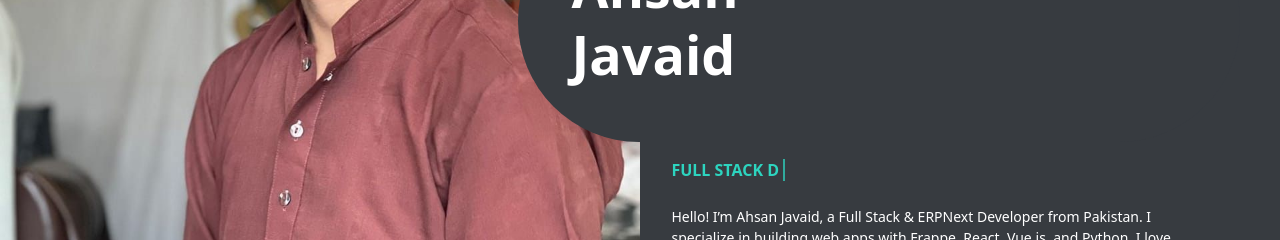
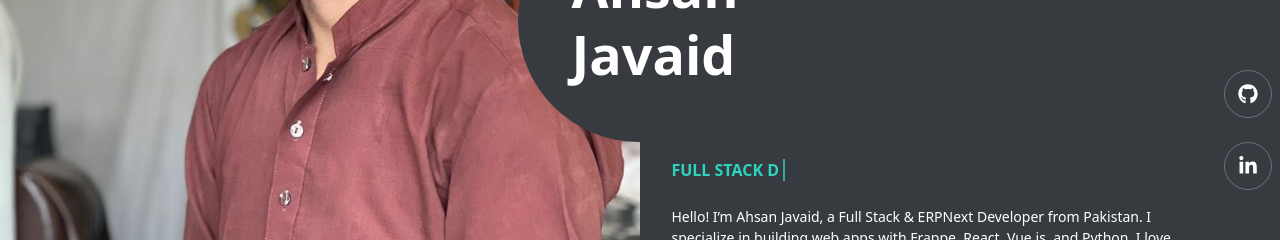
Before and after one commit to ehsanjavaid/React-Portfolio, a React (Vite) app: page / in a window 1280 px wide. Shown: the part 270-510 px from the top of the page. Built offline with nearby package versions, Linux system fonts and the light colour scheme.

Commit message:
right side social icons added

```diff
--- a/src/App.tsx
+++ b/src/App.tsx
@@ -1,6 +1,7 @@
 import Navbar from './components/Navbar';
 import LeftImage from './components/Leftimage';
 import Sidebar from './components/Sidebar'
+import Righticons from './components/Righticons'
 
 export default function App() {
   return (
@@ -9,6 +10,7 @@ export default function App() {
       <LeftImage />
       <Navbar />
       <Sidebar />
+      <Righticons />
     </div>
   );
 }
--- /dev/null
+++ b/src/components/Righticons.tsx
@@ -0,0 +1,29 @@
+import { FaGithub, FaLinkedinIn } from 'react-icons/fa';
+
+const SocialSidebar = () => {
+    return (
+        <div className="fixed right-0 top-0 h-screen w-16 bg-[#373b40] flex flex-col items-center justify-center gap-6">
+            {/* GitHub Icon */}
+            <a
+                href="https://github.com/ehsanjavaid"
+                target="_blank"
+                rel="noopener noreferrer"
+                className="w-12 h-12 rounded-full border border-gray-500 flex items-center justify-center hover:bg-gray-700 transition"
+            >
+                <FaGithub className="text-white text-xl" />
+            </a>
+
+            {/* LinkedIn Icon */}
+            <a
+                href="https://www.linkedin.com/in/ahsan-javaid-75032319b/"
+                target="_blank"
+                rel="noopener noreferrer"
+                className="w-12 h-12 rounded-full border border-gray-500 flex items-center justify-center hover:bg-gray-700 transition"
+            >
+                <FaLinkedinIn className="text-white text-xl" />
+            </a>
+        </div>
+    );
+};
+
+export default SocialSidebar;
--- a/src/components/Sidebar.tsx
+++ b/src/components/Sidebar.tsx
@@ -2,7 +2,7 @@ import React, { useState, useEffect } from "react";
 import { ChevronRight } from 'lucide-react';
 
 const HeroText: React.FC = () => {
-    const texts = ['ERPNEXT DEVELOPER', 'FULL STACK DEVELOPER', 'SOFTWARE ENGINEER'];
+    const texts = ['ERPNEXT DEVELOPER', 'FULL STACK DEVELOPER', 'SOFTWARE DEVELOPER'];
     const [textIndex, setTextIndex] = useState(0);
     const [displayedText, setDisplayedText] = useState('');
     const [charIndex, setCharIndex] = useState(0);
@@ -51,6 +51,7 @@ const HeroText: React.FC = () => {
             <div className="w-full flex justify-center">
                 <hr className="my-10 w-[100%] border-t border-gray-600" />
             </div>
+
         </div>
     );
 };
```
